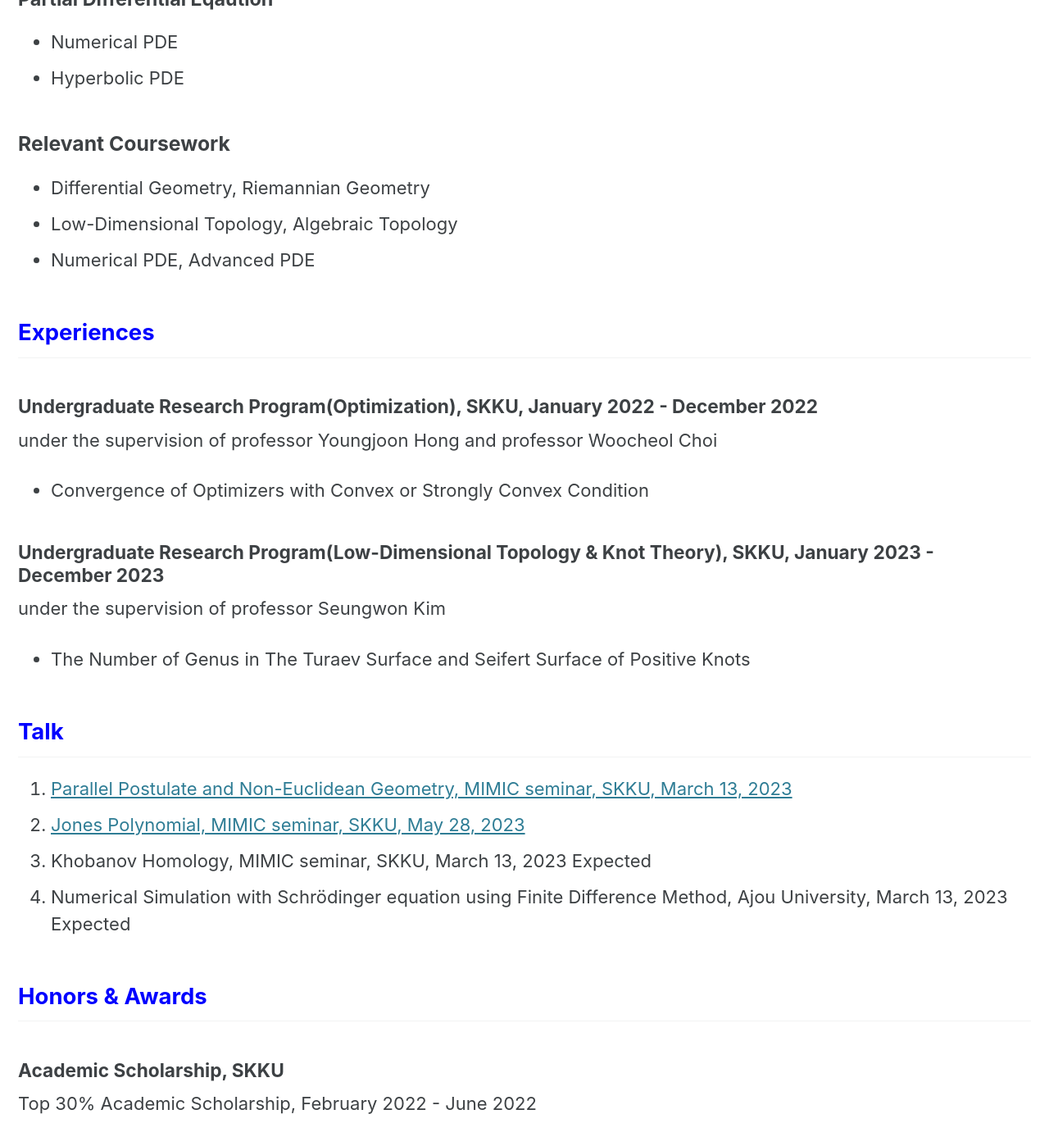
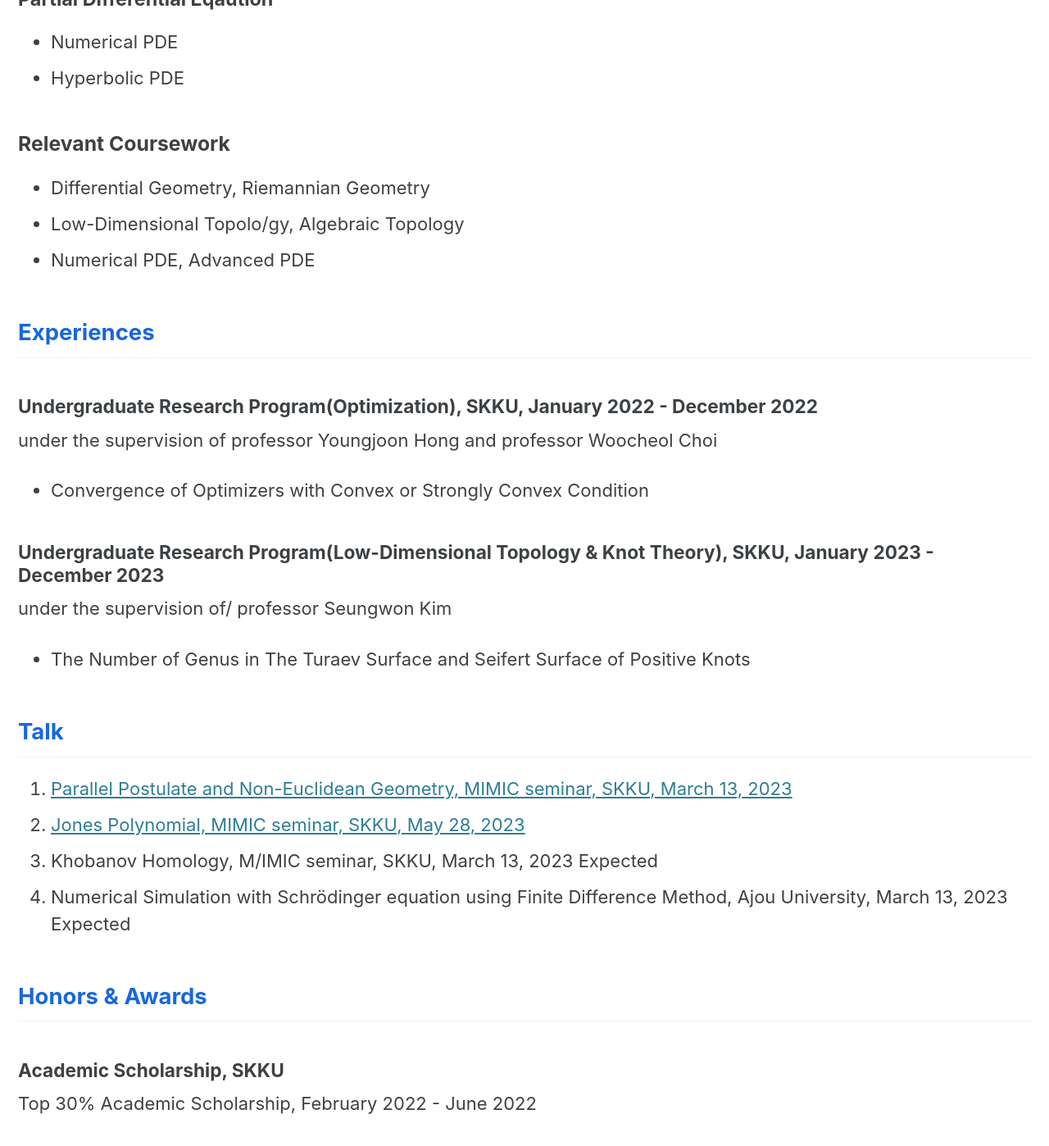
Before and after one commit to JaehoonYoo-byeolla/JaehoonYoo-byeolla.github.io, a Jekyll site: the page built from _pages/about.md, in a window 1280 px wide and 1400 px high, scrolled down 795 px. Shown: the whole window at 82% size. Built offline with Jekyll 4.4.1, drawn with Linux system fonts in a browser that asks for light colours; cached includes are drawn as plain includes; formulas are drawn with MathJax 3; some of the changed text lies outside the part shown.

Commit message:
color change

```diff
--- a/_pages/about.md
+++ b/_pages/about.md
@@ -4,13 +4,14 @@ title: "CV"
 layout: splash
 # author_profile: true
 # toc: true
-# toc_sticky: true
+# toc_sticky: true/
 ---
 
-<h2 style="color:blue">Education</h2>
+<h2 style="color:#1867db">Education</h2>
+<!-- <h2 style="color:#1867db">Education</h2>/ -->
 I am a senior undergraduate student in Department of Mathematics at Sungkyunkwan University(SKKU).
 
-<h2 style="color:blue">Research Interest</h2>
+<h2 style="color:#1867db">Research Interest</h2>
 
 #### Differential Geometry
 - Geometric Analysis
@@ -27,10 +28,10 @@ I am a senior undergraduate student in Department of Mathematics at Sungkyunkwan
 
 ### Relevant Coursework
 - Differential Geometry, Riemannian Geometry
-- Low-Dimensional Topology, Algebraic Topology
+- Low-Dimensional Topolo/gy, Algebraic Topology
 - Numerical PDE, Advanced PDE
 
-<h2 style="color:blue">Experiences</h2>
+<h2 style="color:#1867db">Experiences</h2>
 
 
 ##### Undergraduate Research Program(Optimization), SKKU, January 2022 - December 2022
@@ -38,17 +39,17 @@ under the supervision of professor Youngjoon Hong and professor Woocheol Choi<br
 - Convergence of Optimizers with Convex or Strongly Convex Condition
 
 ##### Undergraduate Research Program(Low-Dimensional Topology & Knot Theory), SKKU, January 2023 - December 2023
-under the supervision of professor Seungwon Kim<br>
+under the supervision of/ professor Seungwon Kim<br>
 - The Number of Genus in The Turaev Surface and Seifert Surface of Positive Knots
 
-<h2 style="color:blue">Talk</h2>
+<h2 style="color:#1867db">Talk</h2>
 
 1. [Parallel Postulate and Non-Euclidean Geometry, MIMIC seminar, SKKU, March 13, 2023](https://youtu.be/GT07SxAlAYw)
 2. [Jones Polynomial, MIMIC seminar, SKKU, May 28, 2023](https://youtu.be/HrZX18lCr-Y)
-3. Khobanov Homology,  MIMIC seminar, SKKU, March 13, 2023 Expected
+3. Khobanov Homology,  M/IMIC seminar, SKKU, March 13, 2023 Expected
 4. Numerical Simulation with Schrödinger equation using Finite Difference Method, Ajou University, March 13, 2023 Expected
 
-<h2 style="color:blue">Honors & Awards</h2>
+<h2 style="color:#1867db">Honors & Awards</h2>
 
 ##### Academic Scholarship, SKKU
 Top 30% Academic Scholarship, February 2022 - June 2022
@@ -64,20 +65,20 @@ Top 30% Academic Scholarship, February 2022 - June 2022
 Korea Student Aid Foundation, March 2022 - December 2023
 
 ##### University Students Contest of Mathematics
-Silver Medal($2^{\text{nd}}$ place), December 2022
+Silver Medal($2^{\text{n/d}}$ place), December 2022
 
 
-<h2 style="color:blue">Position & Responsibility</h2>
+<h2 style="color:#1867db/">Position & Responsibility</h2>
 Leader of SKKU Math Club, MIMIC, February 2022 - February 2024
 
-<h2 style="color:blue">Conferences / School</h2>
+<h2 style="color:#1867db">Conferences / School</h2>
 - International Conference on Differential Geometry and its Applications, KIAS, June 26 - 30, 2023
 - International Conference on Einstein and Harmonic Manifolds, SKKU, June 19 - 22
 - 2023 KMS Spring Meeting, KMS, April 27 - 29, 2023
-- 18th KIAS Geometry Winter School, KIAS, February 2023
+- 18th KIAS Geometry Win/ter School, KIAS, February 2023
 - Data Analysis Program Based on Industrial Mathematics, NIMS, August 16 - 18, 2022
 
-<h2 style="color:blue">Tutoring</h2>
+<h2 style="color:#1867db">Tutoring</h2>
 - Non-Euclidean Geometry, SKKU, September 2023 - December 2023
 - Differential Geometry I, SKKU, March - June 2023
 - Abstract Algebra I, SKKU, June 2022 - August 2022
```
